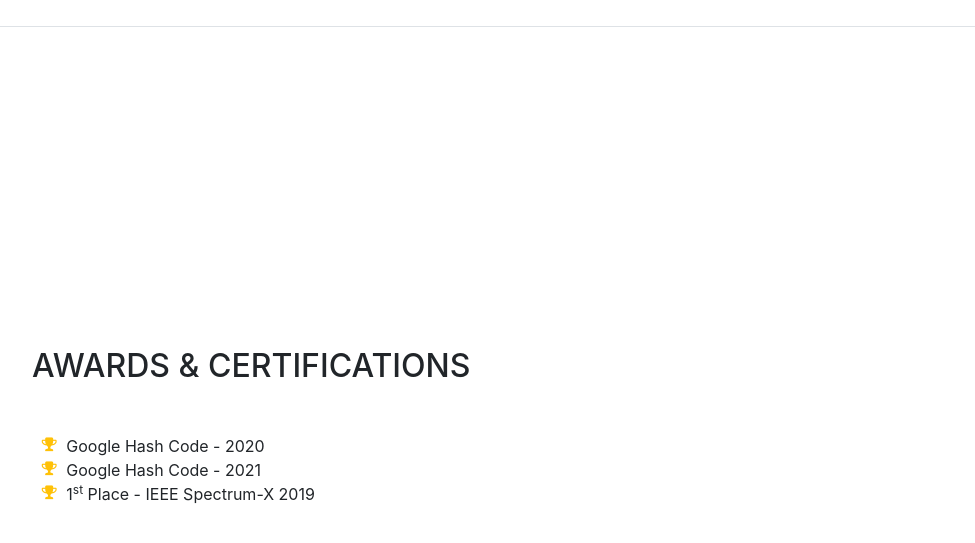
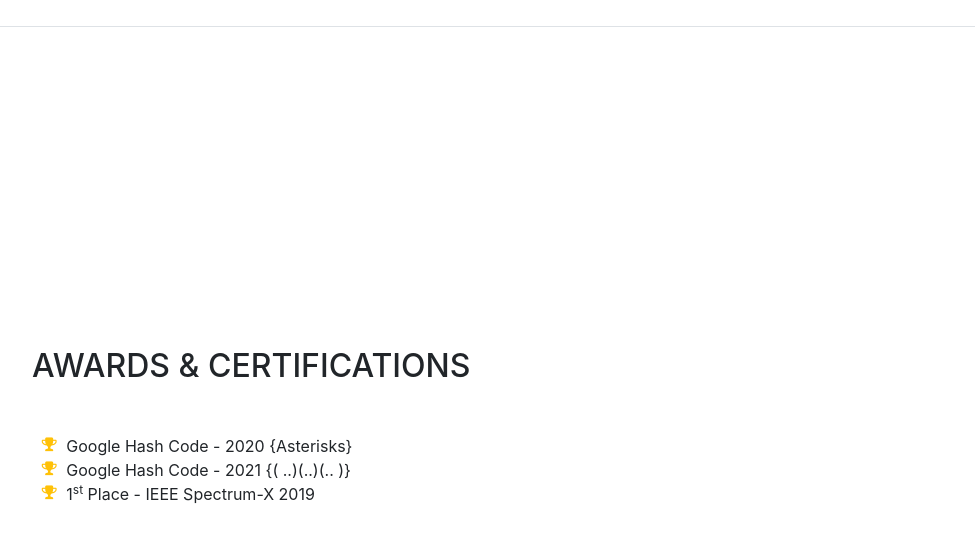
Before and after one commit to mans00rahmed/mans00rahmed.github.io, a website with bundled scripts: page index.html in a window 1280 px wide. Shown: the part 4437-4980 px from the top of the page, without its empty margins (288-1263 px from the left). Built offline with nearby package versions, Linux system fonts and the light colour scheme; a web font is replaced by a local one.

Commit message:
Update index.html

```diff
--- a/index.html
+++ b/index.html
@@ -422,11 +422,11 @@
           <ul class="fa-ul mb-0">
             <li>
               <i class="fa-li fa fa-trophy text-warning"></i>
-              Google Hash Code - 2020
+              Google Hash Code - 2020 {Asterisks}
             </li>
             <li>
               <i class="fa-li fa fa-trophy text-warning"></i>
-              Google Hash Code - 2021
+              Google Hash Code - 2021 {( ..)(..)(.. )}
             </li>
             <li>
               <i class="fa-li fa fa-trophy text-warning"></i>
```
